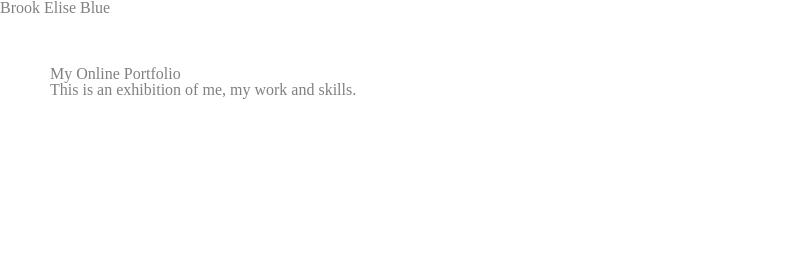
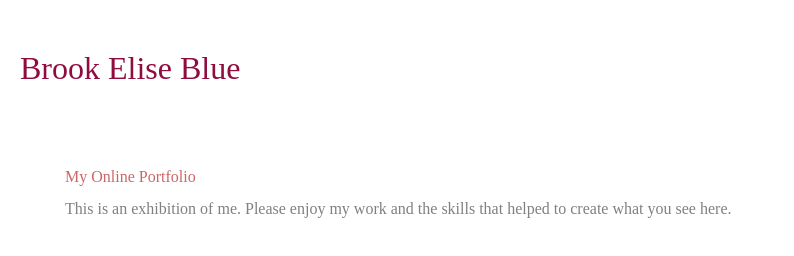
Before and after one commit to EliseBlue/EliseBlue.github.io, a plain HTML site: page index.html in a window 1280 px wide. Shown: the whole page, without its empty margins (0-794 px from the left). Drawn offline with Linux system fonts and the light colour scheme.

Commit message:
Addition to CSS file to include font colors.

```diff
--- a/index.html
+++ b/index.html
@@ -1,6 +1,8 @@
 <!DOCTYPE html>
 <html>
-<h1 style="color: #009FF; font-family: athelas; size: 20;">Brook Elise Blue</h1>
+<br>
+<br>
+  <h1 style="color: #900C3F; font-family: athelas; font-size: 200%; padding: 20px;">Brook Elise Blue</h1>
 
 
   <head>
@@ -11,7 +13,8 @@
   <body class="index">
     <div id="main" role="main">
       <h1>My Online Portfolio</h1>
-      <p>This is an exhibition of me, my work and skills.</p>
+      <br>
+      <p>This is an exhibition of me. Please enjoy my work and the skills that helped to create what you see here.</p>
     </div>
   </body>
 </html>
--- a/screen.css
+++ b/screen.css
@@ -14,12 +14,15 @@ time, mark, audio, video {
   margin: 0;
   padding: 0;
   border: 0;
-  font-size: 100%;
+  font-size: 130%;
   font: inherit;
   vertical-align: baseline; }
 
 body {
   line-height: 1; }
+
+  h1 {
+  color: #CC6666;}
 
 ol, ul {
   list-style: none; }
@@ -55,4 +58,4 @@ a {
     color: #009ce0; }
 
 #main {
-  padding: 50px; }
+  padding: 65px; }
```
